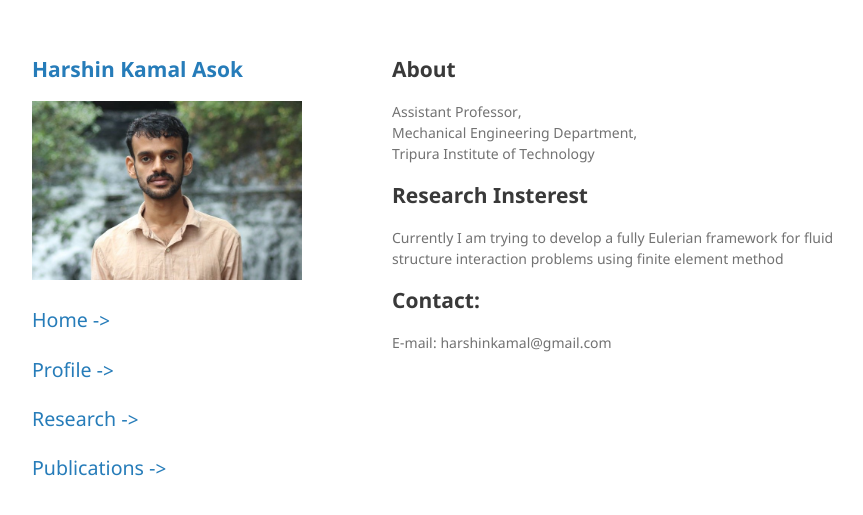
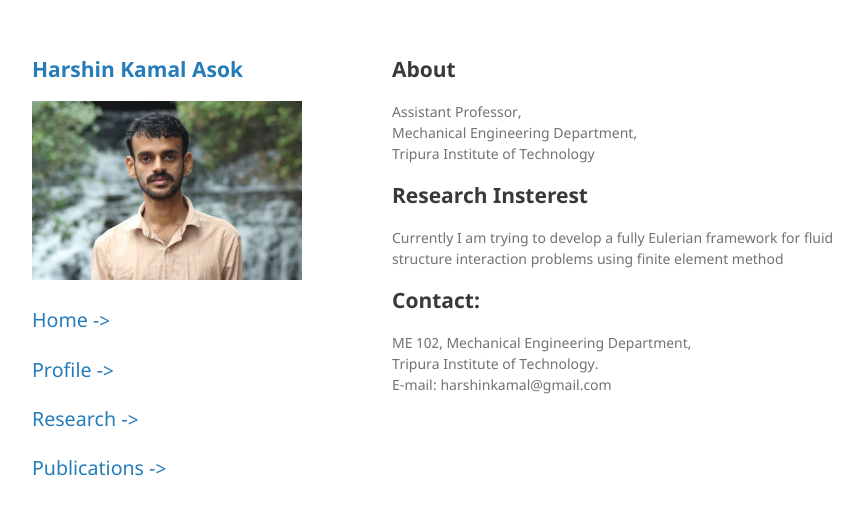
Before and after one commit to hkasok/hkasok.github.io, a Jekyll site: the page built from index.md, in a window 1280 px wide. Shown: the top 515 px of the page, without its empty margins (178-1041 px from the left). Built offline with Jekyll 4.4.1, drawn with Linux system fonts in a browser that asks for light colours; our own code applies the rules of GitHub Pages for plain Markdown files; the repository's description, which GitHub fills in, is left out.

```diff
--- a/index.md
+++ b/index.md
@@ -11,4 +11,7 @@
 
 
 ## Contact:
+ME 102,
+Mechanical Engineering Department,<br/>
+Tripura Institute of Technology.<br/>
 E-mail: harshinkamal@gmail.com
```
